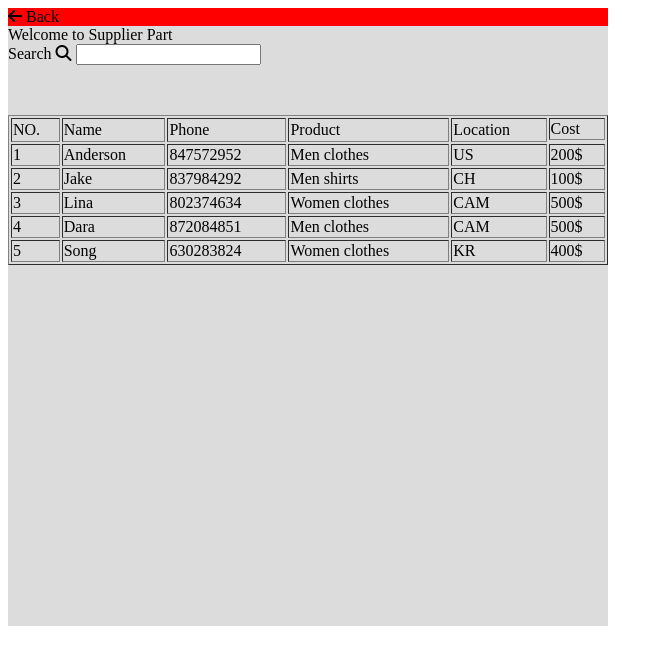
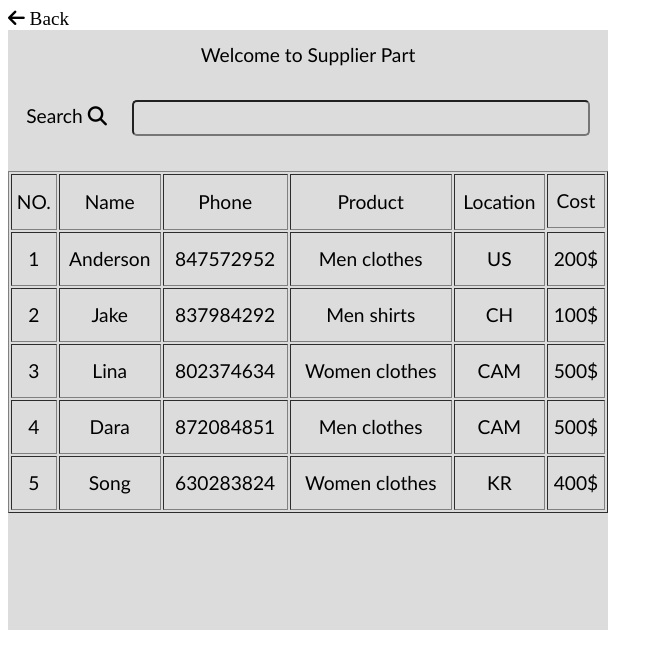
Before and after one commit to mengly74/IPE-Project, a plain HTML site: page SUPPLIER/ipe.html in a window 1280 px wide. Shown: the whole page, without its empty margins (0-663 px from the left). Drawn offline with Linux system fonts and the light colour scheme.

Commit message:
Update ipe.css

```diff
--- a/SUPPLIER/ipe.css
+++ b/SUPPLIER/ipe.css
@@ -1,8 +1,9 @@
 .container{
-    background-color: red;
+
     position:relative;
     height: 600px;
     width: 600px;
+    font-size:larger;
 }
 .box{
 
@@ -10,6 +11,10 @@
     position:absolute;
     height: 600px;
     width: 600px;
+    font-family: 'Gill Sans', 'Gill Sans MT',
+     Calibri, 'Trebuchet MS', sans-serif;
+     line-height: 50px;
+    text-align: center;
 }
 .wrapper{
     color: black;
@@ -21,6 +26,16 @@
     border-radius: 4px;
 }
 table, th , td{
-    margin-top: 50px;
+    margin-top: 30px;
     border: 2px  50% black;
 }
+.buttons{
+    height: 30px;
+    width: 450px;
+    margin-left: 20px;
+    border-radius: 5px;
+    background-color: gainsboro;
+    margin-top: 20px;
+
+
+}
```
